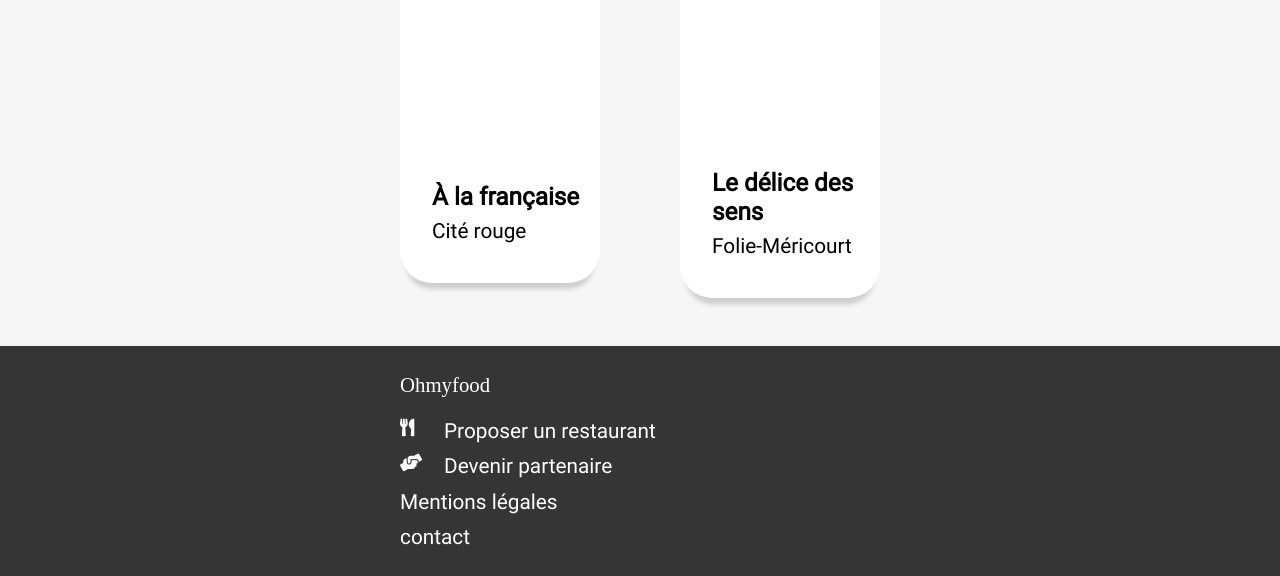
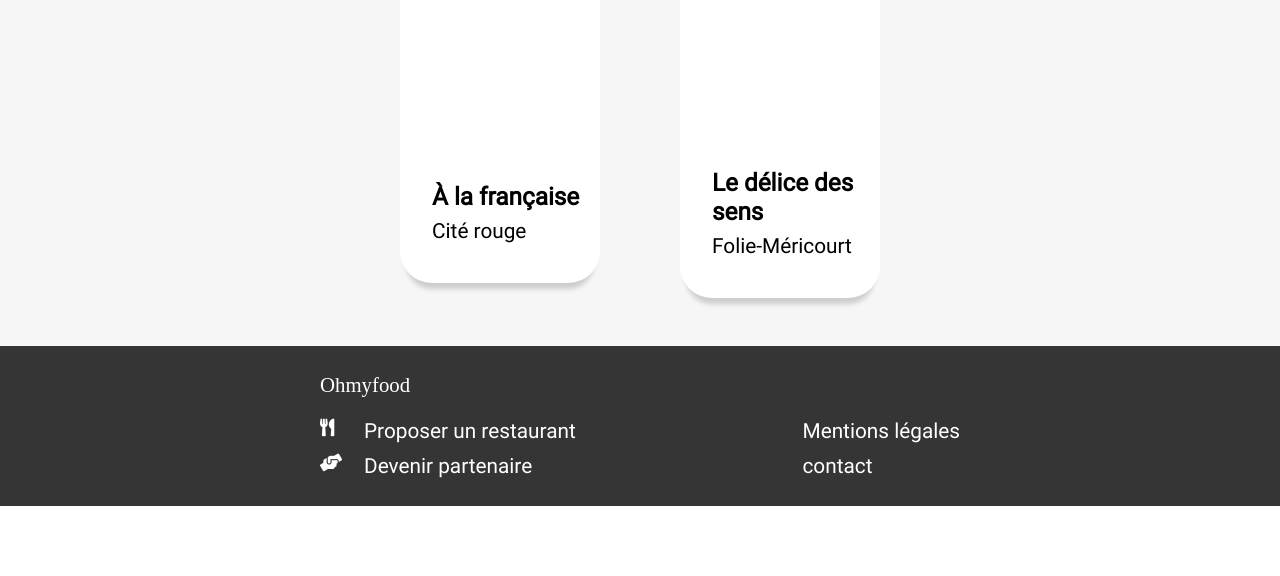
Before and after one commit to Mr-S1lence/DenisSamson_3_27082021, a website: page index.html in a window 1280 px wide. Shown: the part 1314-1890 px from the top of the page. After the commit the page ends 1820 px from the top, so only its background shows below. Drawn offline with Linux system fonts and the light colour scheme; a web font is replaced by a local one.

Commit message:
modif footer

```diff
--- a/index.html
+++ b/index.html
@@ -119,9 +119,9 @@
         </main>
     </div>
     <footer class="footer">
-<!--         <div> -->
+        <div>
             <a href=""><p class="logo-footer">Ohmyfood</p></a>
-<!--         </div>   -->
+        </div>
         <div>
             <div>
                 <a href=""><i class="fas fa-utensils"></i><p>Proposer un restaurant</p></a>
--- a/sass/layout/_footer.scss
+++ b/sass/layout/_footer.scss
@@ -5,14 +5,11 @@
     background: $color-footer;
     color: white;
 /*     padding: 1rem 20rem 1rem 20rem; */
-    @include padding-header-footer-desktop;
+    @include padding-desktop;
     font-size: 1.8rem;
-    &:first-child{
-        align-self: stretch;
-        background: red;
-    }
-    &:last-child{
+    & > :last-child{
         display: flex;
+        justify-content: space-between;
     }
     & a{
         color: white;
--- a/sass/utils/_mixins.scss
+++ b/sass/utils/_mixins.scss
@@ -27,9 +27,9 @@
 }
 
 @mixin padding-desktop{
-    padding: 1rem 20rem 3rem 20rem;
+    padding: 1rem 20rem 1rem 20rem;
 }
 
 @mixin margin-content{
-    margin: 0 5rem 0 5rem;
+    margin: 0 5rem 2rem 5rem;
 }
```
Also changed, not shown: public/css/style.css, 1 other file.
